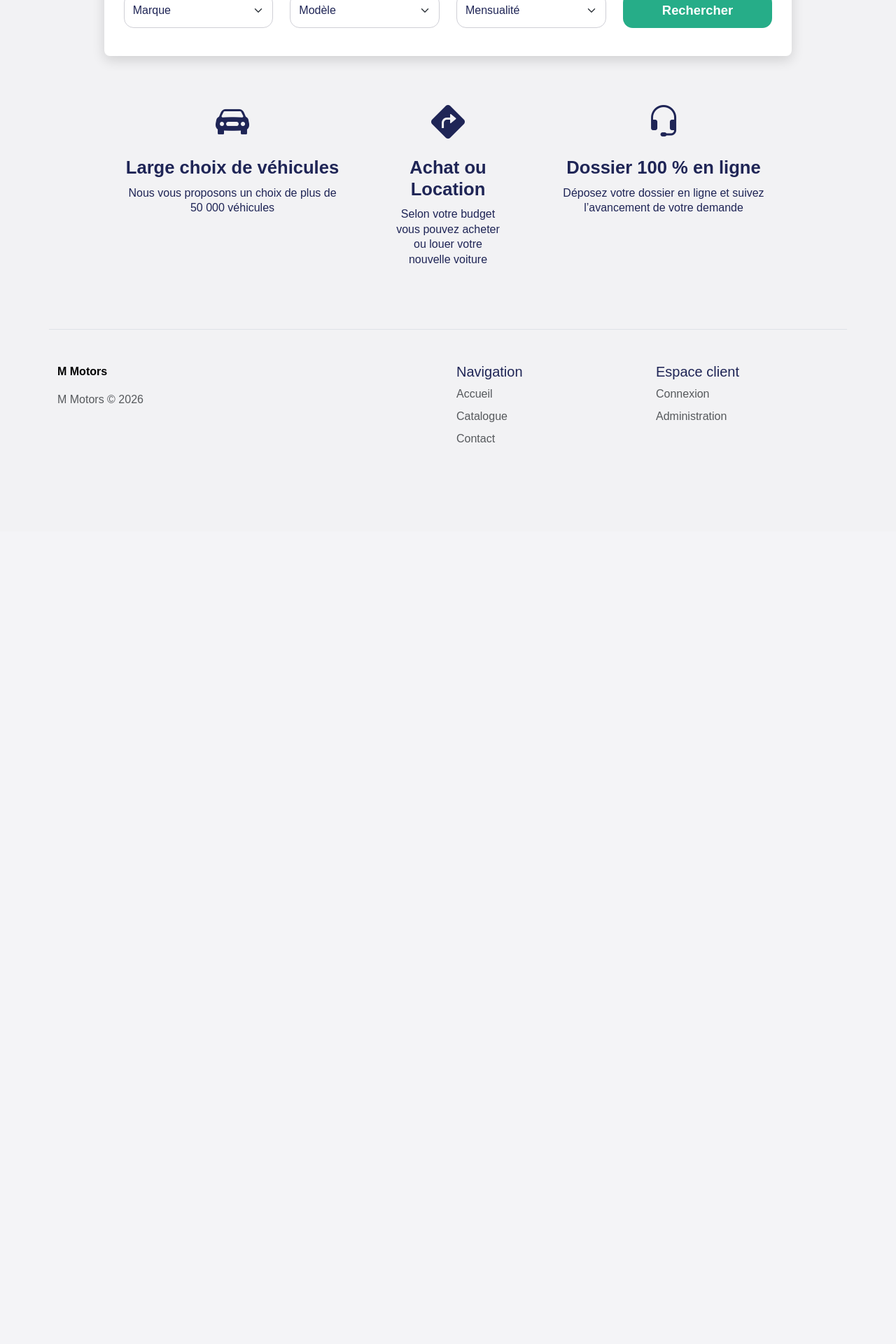
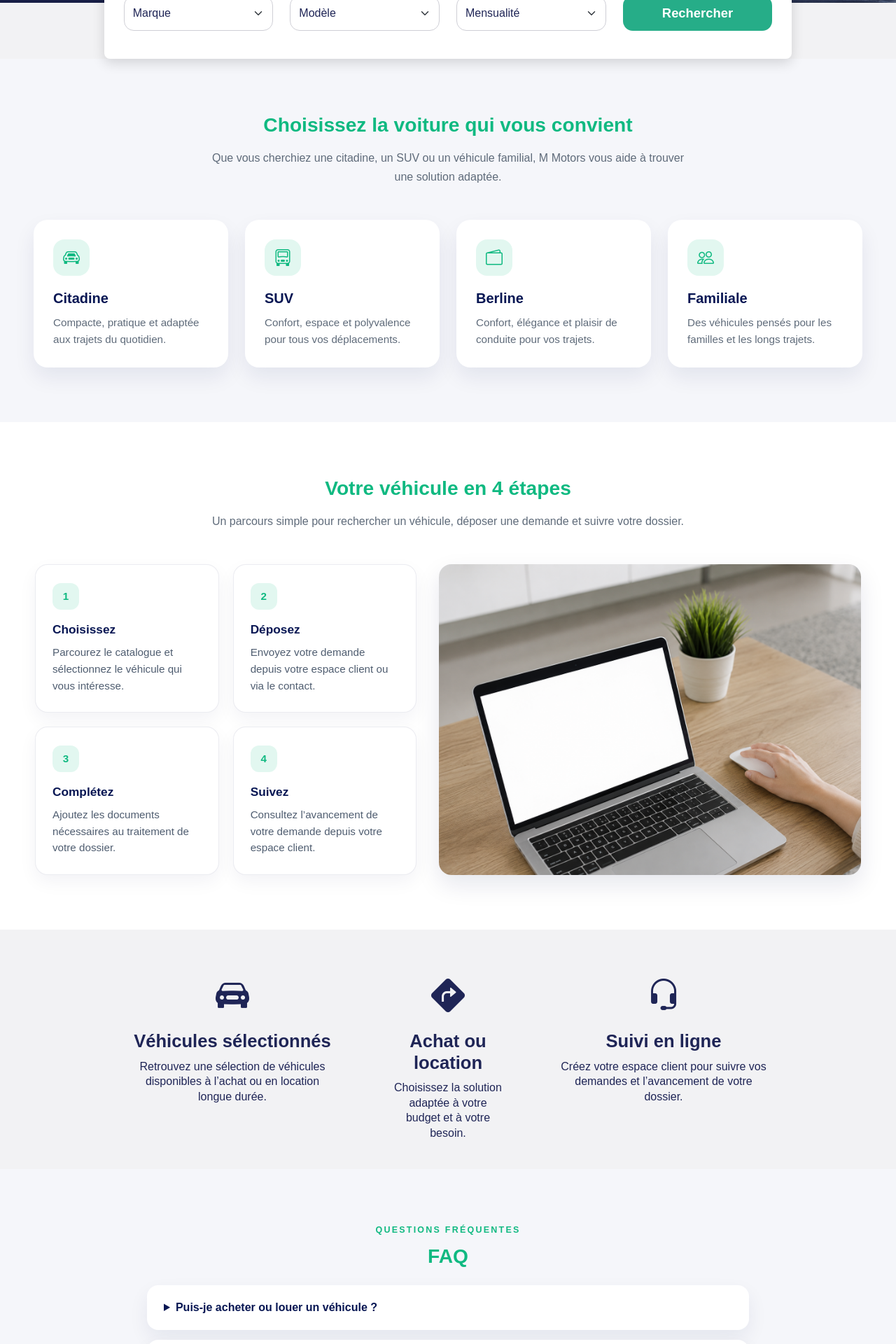
Before and after one commit to Ysaeka/M-Motors, a Django app: page / in a window 1280 px wide. Shown: the part 427-2347 px from the top of the page at 70% size. Before the commit the page ends 1059 px from the top, so only its background shows below. Run offline with Django 5.2, Linux system fonts and the light colour scheme.

Commit message:
feat: improve homepage experience

```diff
--- a/asset/CSS/style.css
+++ b/asset/CSS/style.css
@@ -32,10 +32,17 @@ body {
 
 .hero {
   background:
-    linear-gradient(90deg, rgba(24, 31, 70, 0.95) 0%, rgba(54, 63, 110, 0.88) 55%, rgba(54, 63, 110, 0.25) 100%),
-    url("https://images.unsplash.com/photo-1494976388531-d1058494cdd8?auto=format&fit=crop&w=1600&q=80");
-  background-size: cover;
+    linear-gradient(
+      90deg,
+      rgba(24, 31, 70, 0.95) 0%,
+      rgba(54, 63, 110, 0.82) 48%,
+      rgba(54, 63, 110, 0.22) 100%
+    ),
+    url("../img/concession.png");
+  background-size: 75%;
+  background-repeat: no-repeat;
   background-position: center right;
+  background-color: #181f46;
   min-height: 350px;
   padding: 70px 0 120px;
   position: relative;
@@ -112,6 +119,9 @@ body {
   font-size: 1.15rem;
   font-weight: 700;
   border: none;
+  display: flex;
+  align-items: center;
+  justify-content: center;
 }
 
 .btn-search:hover {
@@ -2231,3 +2241,237 @@ textarea.finance-input {
     width: 100%;
   }
 }
+
+/* =========================
+   Home page improvements
+   ========================= */
+
+.hero-subtitle {
+  max-width: 720px;
+  color: #f4f6fb;
+  font-size: 1.05rem;
+  line-height: 1.7;
+  opacity: 0.95;
+}
+
+/* Sections générales */
+.home-section {
+  padding: 78px 0;
+  background: #f5f6fa;
+}
+
+.home-section-light {
+  background: #ffffff;
+}
+
+.section-heading {
+  max-width: 760px;
+  margin: 0 auto;
+}
+
+.section-label {
+  color: #10b981;
+  font-size: 0.78rem;
+  font-weight: 800;
+  text-transform: uppercase;
+  letter-spacing: 0.18em;
+  margin-bottom: 0.75rem;
+}
+
+.section-title {
+  color: #10b981;
+  font-size: clamp(1.7rem, 2.2vw, 2.25rem);
+  font-weight: 800;
+  line-height: 1.2;
+  margin-bottom: 1rem;
+}
+
+.section-text {
+  max-width: 680px;
+  margin: 0 auto;
+  color: #5f6b7a;
+  font-size: 1rem;
+  line-height: 1.7;
+}
+
+/* Choisissez la voiture */
+.choice-card {
+  display: block;
+  height: 100%;
+  padding: 28px;
+  background: #ffffff;
+  border-radius: 20px;
+  text-decoration: none;
+  color: #071653;
+  box-shadow: 0 14px 30px rgba(7, 22, 83, 0.08);
+  transition: transform 0.2s ease, box-shadow 0.2s ease;
+}
+
+.choice-card:hover {
+  transform: translateY(-5px);
+  box-shadow: 0 20px 40px rgba(7, 22, 83, 0.13);
+  color: #071653;
+}
+
+.choice-card i {
+  display: inline-flex;
+  align-items: center;
+  justify-content: center;
+  width: 52px;
+  height: 52px;
+  margin-bottom: 20px;
+  border-radius: 16px;
+  background: rgba(16, 185, 129, 0.12);
+  color: #10b981;
+  font-size: 1.5rem;
+}
+
+.choice-card h3 {
+  color: #071653;
+  font-size: 1.25rem;
+  font-weight: 800;
+  margin-bottom: 0.65rem;
+}
+
+.choice-card p {
+  color: #5f6b7a;
+  font-size: 0.95rem;
+  line-height: 1.6;
+  margin-bottom: 0;
+}
+
+/* Étapes avec image */
+.steps-section {
+  background: #ffffff;
+}
+
+.steps-feature {
+  max-width: 1180px;
+  margin-left: auto;
+  margin-right: auto;
+  display: grid;
+  grid-template-columns: 0.95fr 1.05fr;
+  gap: 32px;
+  align-items: stretch;
+}
+
+.steps-grid {
+  display: grid;
+  grid-template-columns: repeat(2, 1fr);
+  gap: 20px;
+}
+
+.step-mini-card {
+  min-height: 205px;
+  padding: 26px 24px;
+  background: #ffffff;
+  border: 1px solid rgba(7, 22, 83, 0.08);
+  border-radius: 18px;
+  box-shadow: 0 10px 26px rgba(7, 22, 83, 0.05);
+}
+
+.step-mini-card .step-number {
+  display: inline-flex;
+  align-items: center;
+  justify-content: center;
+  width: 38px;
+  height: 38px;
+  margin-bottom: 18px;
+  border-radius: 12px;
+  background: rgba(16, 185, 129, 0.12);
+  color: #10b981;
+  font-size: 0.95rem;
+  font-weight: 800;
+}
+
+.step-mini-card h3 {
+  color: #071653;
+  font-size: 1.08rem;
+  font-weight: 800;
+  margin-bottom: 0.65rem;
+}
+
+.step-mini-card p {
+  color: #4f5d70;
+  font-size: 0.95rem;
+  line-height: 1.55;
+  margin-bottom: 0;
+}
+
+.steps-image-wrapper {
+  min-height: 430px;
+  border-radius: 18px;
+  overflow: hidden;
+  box-shadow: 0 14px 34px rgba(7, 22, 83, 0.1);
+}
+
+.steps-image {
+  display: block;
+  width: 100%;
+  height: 100%;
+  min-height: 430px;
+  object-fit: cover;
+}
+
+/* FAQ */
+.faq-list {
+  max-width: 860px;
+  margin: 0 auto;
+}
+
+.faq-item {
+  background: #ffffff;
+  border-radius: 16px;
+  margin-bottom: 14px;
+  padding: 20px 24px;
+  box-shadow: 0 12px 28px rgba(7, 22, 83, 0.07);
+}
+
+.faq-item summary {
+  cursor: pointer;
+  color: #071653;
+  font-weight: 800;
+}
+
+.faq-item p {
+  color: #5f6b7a;
+  line-height: 1.6;
+  margin: 14px 0 0;
+}
+
+/* Responsive */
+@media (max-width: 992px) {
+  .steps-feature {
+    grid-template-columns: 1fr;
+  }
+
+  .steps-image-wrapper,
+  .steps-image {
+    min-height: 320px;
+  }
+}
+
+@media (max-width: 768px) {
+  .home-section {
+    padding: 60px 0;
+  }
+
+  .choice-card,
+  .step-mini-card {
+    padding: 24px;
+  }
+
+  .hero-subtitle {
+    font-size: 0.95rem;
+  }
+}
+
+@media (max-width: 576px) {
+  .steps-grid {
+    grid-template-columns: 1fr;
+  }
+
+  .step-mini-card {
+    min-height: auto;
+  }
+}
--- a/templates/base.html
+++ b/templates/base.html
@@ -32,16 +32,42 @@
           <a href="/catalog/" class="nav-link-custom">Catalogue</a>
           <a href="/contact/" class="nav-link-custom">Contact</a>
           {% if user.is_authenticated %}
-            <a href="{% url 'accounts:espace_client' %}" class="btn btn-client ms-lg-4">
-              Mon espace
-            </a>
+            <div class="dropdown ms-lg-4">
+              <button
+                class="btn btn-client dropdown-toggle"
+                type="button"
+                id="clientMenu"
+                data-bs-toggle="dropdown"
+                aria-expanded="false"
+              >
+                {{ request.user.get_full_name|default:request.user.username }}
+              </button>
 
-            <form method="post" action="{% url 'logout' %}" class="d-inline ms-lg-2">
-              {% csrf_token %}
-              <button type="submit" class="btn btn outline-secondary">
-                Déconnexion
-              </button>
-            </form>
+              <ul class="dropdown-menu dropdown-menu-end" aria-labelledby="clientMenu">
+                <li>
+                  <h6 class="dropdown-header">Espace client</h6>
+                </li>
+                <li>
+                  <a class="dropdown-item" href="{% url 'accounts:espace_client' %}">
+                    Mon espace client
+                  </a>
+                </li>
+                <li>
+                  <a class="dropdown-item" href="#">
+                    Modifier mon profil
+                  </a>
+                </li>
+                <li><hr class="dropdown-divider"></li>
+                <li>
+                  <form method="post" action="{% url 'logout' %}">
+                    {% csrf_token %}
+                    <button type="submit" class="dropdown-item text-danger">
+                      Déconnexion
+                    </button>
+                  </form>
+                </li>
+              </ul>
+            </div>
           {% else %}
             <a href="{% url 'login' %}" class="btn btn-client ms-lg-4">
               Espace client
--- a/templates/pages/home.html
+++ b/templates/pages/home.html
@@ -1,16 +1,21 @@
 {% extends "base.html" %}
+{% load static %}
 
 {% block title %}Accueil - M Motors{% endblock %}
 
 {% block content %}
 <section class="hero">
   <div class="container-fluid px-4 px-lg-5">
-    <div class="row">
+    <div class="row align-items-center">
       <div class="col-lg-8">
         <h1 class="hero-title">
           <strong>Trouvez votre véhicule en</strong><br />
           Achat ou Location longue durée
         </h1>
+        <p class="hero-subtitle mt-4">
+          M Motors vous accompagne dans la recherche de votre véhicule,
+          la constitution de votre dossier et le suivi de votre demande en ligne.
+        </p>
       </div>
     </div>
   </div>
@@ -63,10 +68,104 @@
             </div>
 
             <div class="col-lg-3">
-              <button class="btn btn-search w-100" type="button">Rechercher</button>
+              <a href="/catalog/" class="btn btn-search w-100">Rechercher</a>
             </div>
           </div>
         </div>
+      </div>
+    </div>
+  </div>
+</section>
+
+<section class="home-section">
+  <div class="container-fluid px-4 px-lg-5">
+    <div class="section-heading text-center">
+      <h2 class="section-title">Choisissez la voiture qui vous convient</h2>
+      <p class="section-text">
+        Que vous cherchiez une citadine, un SUV ou un véhicule familial,
+        M Motors vous aide à trouver une solution adaptée.
+      </p>
+    </div>
+
+    <div class="row g-4 mt-4">
+      <div class="col-md-6 col-xl-3">
+        <a href="/catalog/?category=Citadine" class="choice-card">
+          <i class="bi bi-car-front"></i>
+          <h3>Citadine</h3>
+          <p>Compacte, pratique et adaptée aux trajets du quotidien.</p>
+        </a>
+      </div>
+
+      <div class="col-md-6 col-xl-3">
+        <a href="/catalog/?category=SUV" class="choice-card">
+          <i class="bi bi-truck-front"></i>
+          <h3>SUV</h3>
+          <p>Confort, espace et polyvalence pour tous vos déplacements.</p>
+        </a>
+      </div>
+
+      <div class="col-md-6 col-xl-3">
+        <a href="/catalog/?category=Berline" class="choice-card">
+          <i class="bi bi-wallet2"></i>
+          <h3>Berline</h3>
+          <p>Confort, élégance et plaisir de conduite pour vos trajets.</p>
+        </a>
+      </div>
+
+      <div class="col-md-6 col-xl-3">
+        <a href="/catalog/?category=Familiale" class="choice-card">
+          <i class="bi bi-people"></i>
+          <h3>Familiale</h3>
+          <p>Des véhicules pensés pour les familles et les longs trajets.</p>
+        </a>
+      </div>
+    </div>
+  </div>
+</section>
+
+<section class="home-section home-section-light steps-section">
+  <div class="container-fluid px-4 px-lg-5">
+    <div class="section-heading text-center">
+      <h2 class="section-title">Votre véhicule en 4 étapes</h2>
+      <p class="section-text">
+        Un parcours simple pour rechercher un véhicule, déposer une demande
+        et suivre votre dossier.
+      </p>
+    </div>
+
+    <div class="steps-feature mt-5">
+      <div class="steps-grid">
+        <div class="step-mini-card">
+          <span class="step-number">1</span>
+          <h3>Choisissez</h3>
+          <p>Parcourez le catalogue et sélectionnez le véhicule qui vous intéresse.</p>
+        </div>
+
+        <div class="step-mini-card">
+          <span class="step-number">2</span>
+          <h3>Déposez</h3>
+          <p>Envoyez votre demande depuis votre espace client ou via le contact.</p>
+        </div>
+
+        <div class="step-mini-card">
+          <span class="step-number">3</span>
+          <h3>Complétez</h3>
+          <p>Ajoutez les documents nécessaires au traitement de votre dossier.</p>
+        </div>
+
+        <div class="step-mini-card">
+          <span class="step-number">4</span>
+          <h3>Suivez</h3>
+          <p>Consultez l’avancement de votre demande depuis votre espace client.</p>
+        </div>
+      </div>
+
+      <div class="steps-image-wrapper">
+        <img
+          src="{% static 'img/home-steps.png' %}"
+          alt="Personne consultant son dossier sur ordinateur"
+          class="steps-image"
+        />
       </div>
     </div>
   </div>
@@ -79,9 +178,9 @@
         <div class="benefit-icon">
           <i class="bi bi-car-front-fill"></i>
         </div>
-        <h3 class="benefit-title">Large choix de véhicules</h3>
+        <h3 class="benefit-title">Véhicules sélectionnés</h3>
         <p class="benefit-text">
-          Nous vous proposons un choix de plus de 50 000 véhicules
+          Retrouvez une sélection de véhicules disponibles à l’achat ou en location longue durée.
         </p>
       </div>
 
@@ -89,9 +188,9 @@
         <div class="benefit-icon">
           <i class="bi bi-sign-turn-right-fill"></i>
         </div>
-        <h3 class="benefit-title">Achat ou Location</h3>
+        <h3 class="benefit-title">Achat ou location</h3>
         <p class="benefit-text">
-          Selon votre budget vous pouvez acheter ou louer votre nouvelle voiture
+          Choisissez la solution adaptée à votre budget et à votre besoin.
         </p>
       </div>
 
@@ -99,12 +198,52 @@
         <div class="benefit-icon">
           <i class="bi bi-headset"></i>
         </div>
-        <h3 class="benefit-title">Dossier 100 % en ligne</h3>
+        <h3 class="benefit-title">Suivi en ligne</h3>
         <p class="benefit-text">
-          Déposez votre dossier en ligne et suivez l’avancement de votre demande
+          Créez votre espace client pour suivre vos demandes et l’avancement de votre dossier.
         </p>
       </div>
     </div>
   </div>
 </section>
+
+<section class="home-section">
+  <div class="container-fluid px-4 px-lg-5">
+    <div class="section-heading text-center">
+      <p class="section-label">Questions fréquentes</p>
+      <h2 class="section-title">FAQ</h2>
+    </div>
+
+    <div class="faq-list mt-4">
+      <details class="faq-item">
+        <summary>Puis-je acheter ou louer un véhicule ?</summary>
+        <p>
+          Oui. M Motors propose des véhicules disponibles à l’achat ou en location longue durée.
+        </p>
+      </details>
+
+      <details class="faq-item">
+        <summary>Comment suivre mon dossier ?</summary>
+        <p>
+          Vous pouvez créer un espace client afin de suivre l’avancement de vos demandes en ligne.
+        </p>
+      </details>
+
+      <details class="faq-item">
+        <summary>Quels documents seront nécessaires ?</summary>
+        <p>
+          Les documents demandés peuvent varier selon le type de demande.
+          Ils seront précisés lors de la constitution du dossier.
+        </p>
+      </details>
+
+      <details class="faq-item">
+        <summary>Comment contacter M Motors ?</summary>
+        <p>
+          Vous pouvez utiliser la page contact ou passer par votre espace client une fois connecté.
+        </p>
+      </details>
+    </div>
+  </div>
+</section>
 {% endblock %}
```
Also changed, not shown: catalog/views.py (+8 -0 lines), dossiers/management/commands/seed_data.py (+48 -0 lines), asset/img/home-steps.png (added).
